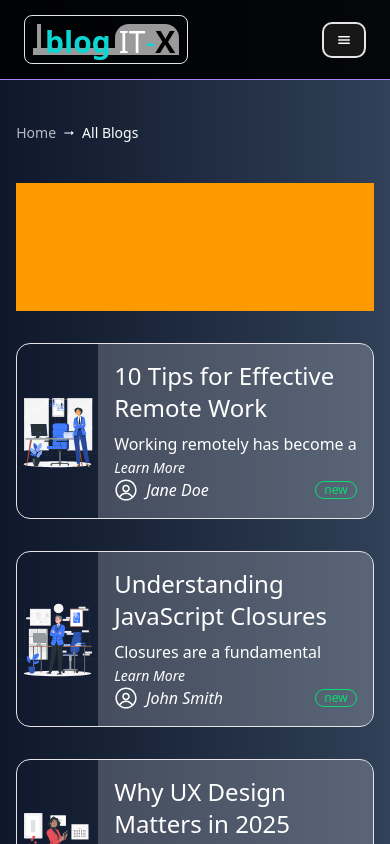
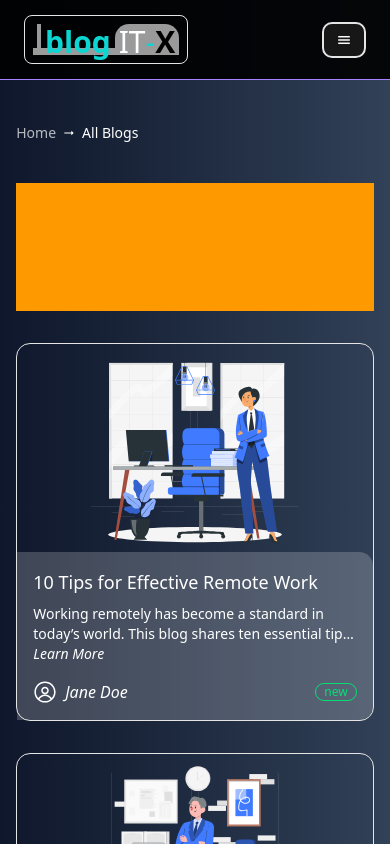
Before and after one commit to srmaharana1999/srm_blog, a Next.js app: page /blogs in a window 390 px wide. Shown: the top 844 px of the page. Built offline with nearby package versions, Linux system fonts and the light colour scheme; no server answers.

Commit message:
fix: add responsive style in blog card

```diff
--- a/components/AllBlogs/BlogTile.tsx
+++ b/components/AllBlogs/BlogTile.tsx
@@ -4,8 +4,8 @@ import Link from "next/link";
 import { RxAvatar } from "react-icons/rx";
 const BlogTile = (props: IBlog) => {
   return (
-    <div className="w-full h-44 border-1 hover:border-none rounded-xl flex items-center hover:shadow-md hover:shadow-green-100 hover:-translate-y-2 transition-all duration-200 ease-in-out">
-      <div className="h-full flex-1 relative">
+    <div className="w-full md:h-48 border-1 hover:border-none rounded-xl flex flex-col md:flex-row items-center hover:shadow-md hover:shadow-green-100 hover:-translate-y-2 transition-all duration-200 ease-in-out">
+      <div className="h-52 w-full  md:flex-1 relative">
         <Image
           src={props.imageUrl}
           alt="post_image"
@@ -15,10 +15,10 @@ const BlogTile = (props: IBlog) => {
       </div>
       <div className="bg-white/20 text-white hover:bg-white/30 h-full flex-3 rounded-r-xl p-4 flex flex-col">
         <Link href={props.readMoreUrl}>
-          <h1 className="text-2xl mb-2">{props.title}</h1>
+          <h1 className="text-lg md:text-2xl mb-2">{props.title}</h1>
         </Link>
 
-        <p className="line-clamp-2">
+        <p className="line-clamp-2 max-sm:text-sm">
           {/* Lorem ipsum dolor sit amet consectetur adipisicing elit. Quibusdam
           incidunt excepturi vitae ipsa velit reiciendis accusamus nobis ullam
           iusto iste Lorem ipsum dolor sit amet consectetur adipisicing elit.
@@ -28,7 +28,7 @@ const BlogTile = (props: IBlog) => {
         </p>
         <Link
           href={props.readMoreUrl}
-          className="italic font-light text-sm hover:text-blue-600 hover:font-medium w-fit"
+          className="italic font-light text-sm hover:text-blue-600 hover:font-medium w-fit mb-4"
         >
           Learn More
         </Link>
```
